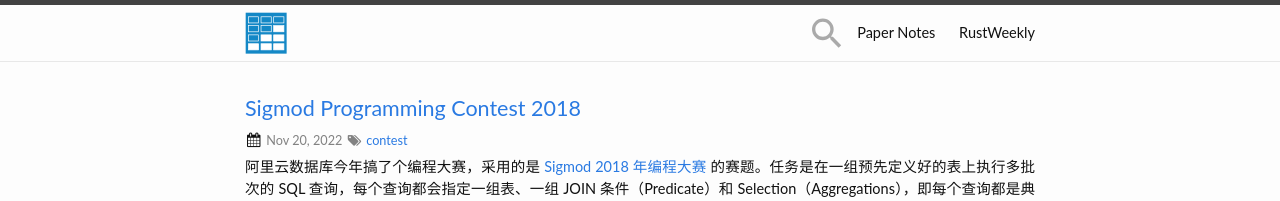
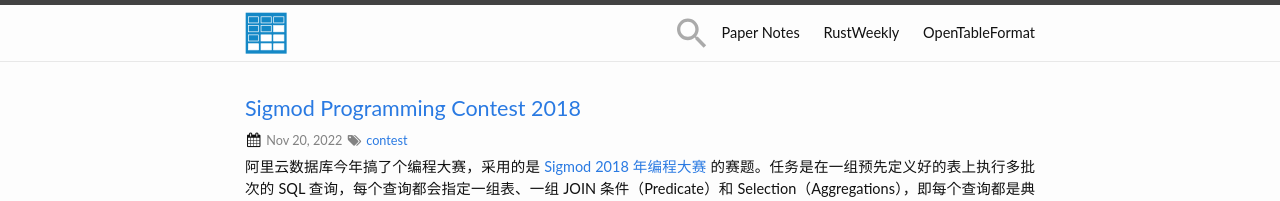
Before and after one commit to zhjwpku/zhjwpku.github.io, a Jekyll site: the page built from index.html, in a window 1280 px wide. Shown: the top 201 px of the page. Built offline with Jekyll 4.4.1, drawn with Linux system fonts in a browser that asks for light colours; the list of posts is cut into pages by our own code; comment, search, counter and statistics services are not loaded.

Commit message:
add OpenTableFormat
Signed-off-by: Junwang Zhao <zhjwpku@gmail.com>

```diff
--- a/_includes/header.html
+++ b/_includes/header.html
@@ -28,6 +28,7 @@
           <a class="page-link" href="https://paper-notes.zhjwpku.com">Paper Notes</a>
           <!--a class="page-link" href="{{ site.baseurl }}/about">#Hireme</a-->
           <a class="page-link" href="https://rustweekly.cn">RustWeekly</a>
+          <a class="page-link" href="https://opentableformat.github.io/">OpenTableFormat</a>
       </div>
     </nav>
 
```
